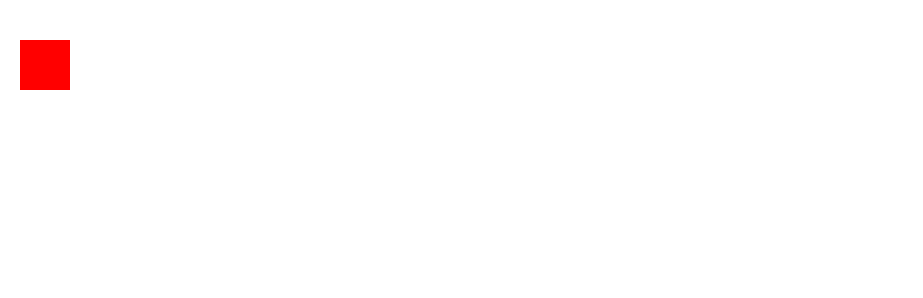
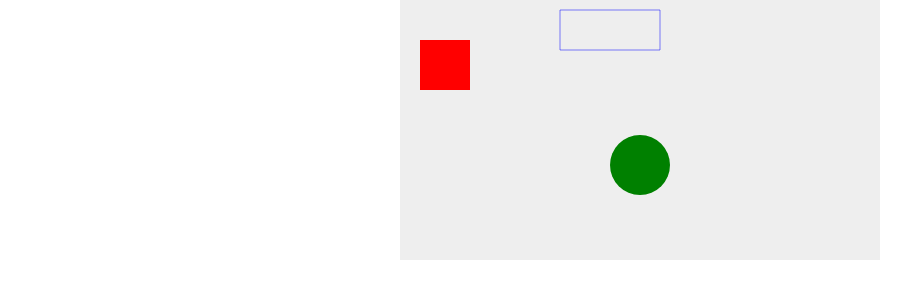
Before and after one commit to NathanaelP/breakout_game, a plain HTML site: page index.html in a window 1280 px wide. Shown: the whole page, without its empty margins (0-923 px from the left). Drawn offline with Linux system fonts and the light colour scheme.

Commit message:
Painted a circle

```diff
--- a/index.html
+++ b/index.html
@@ -7,7 +7,7 @@
 </head>
 <body>
 
-    <canvas id="myCanvas"></canvas>
+    <canvas id="myCanvas" width="480" height="260"></canvas>
 
     <script src="script.js"></script>
 
--- a/script.js
+++ b/script.js
@@ -7,3 +7,15 @@ ctx.fillStyle = "#ff0000";
 ctx.fill();
 
 ctx.closePath();
+
+ctx.beginPath();
+ctx.arc(240, 165, 30, 0, Math.PI * 2, false);
+ctx.fillStyle = "green";
+ctx.fill();
+ctx.closePath();
+
+ctx.beginPath();
+ctx.rect(160, 10, 100, 40);
+ctx.strokeStyle = 'rgba(0, 0, 255, 0.5)';
+ctx.stroke();
+ctx.closePath();
--- a/styles.css
+++ b/styles.css
@@ -2,3 +2,9 @@
     padding: 0;
     margin: 0;
 }
+
+#myCanvas {
+    background-color: #eee;
+    display: block;
+    margin: 0 auto;
+}
```
